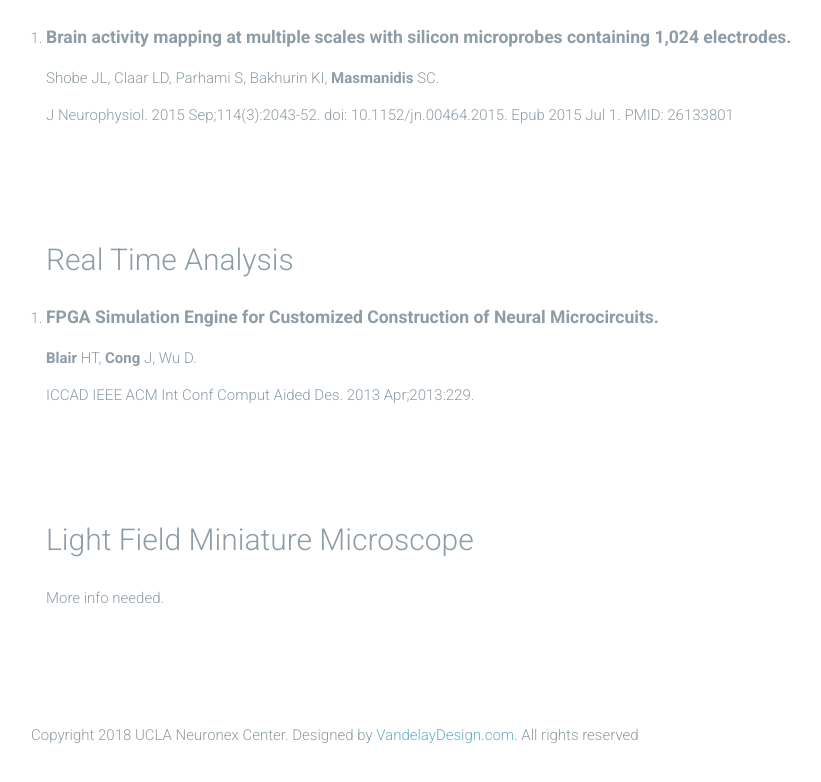
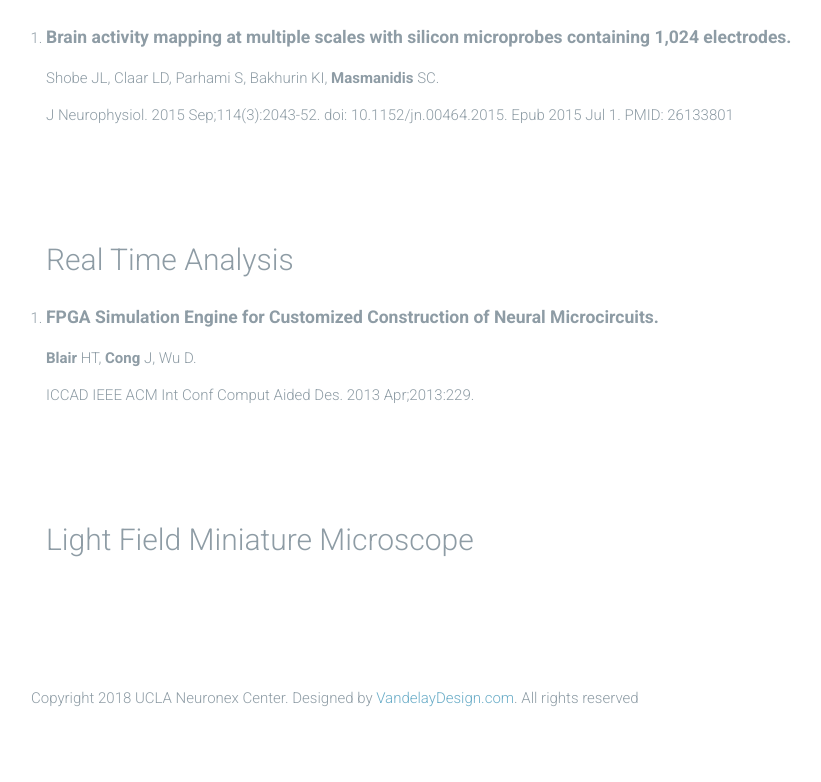
Before and after one commit to bhargav265/Nueronex, a plain HTML site: page publications.html in a window 1280 px wide. Shown: the part 746-1528 px from the top of the page, without its empty margins (24-845 px from the left). Drawn offline with Linux system fonts and the light colour scheme.

Commit message:
Final changes

```diff
--- a/publications.html
+++ b/publications.html
@@ -97,7 +97,7 @@ PMID:  26133801 </p></li>
                 <div class="fullwidth-block">
 					<div class="container">
 						<h2 class="section-title">Light Field Miniature Microscope</h2>
-						<p>More info needed.</p>
+						<p></p>
 					</div>
 				</div>
 
```
